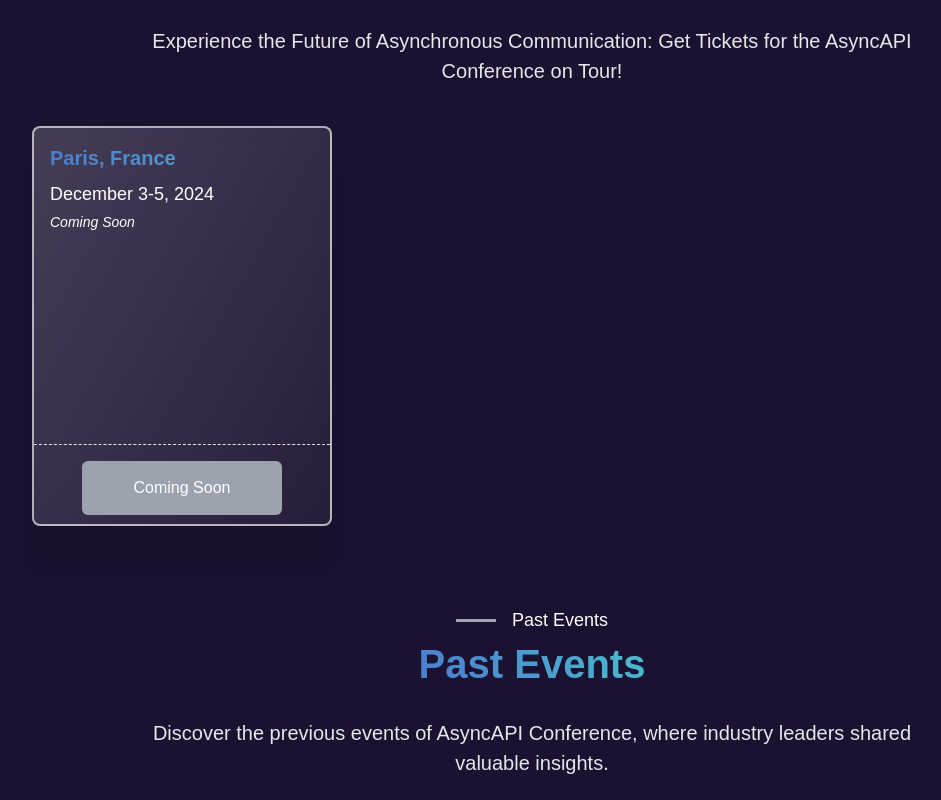
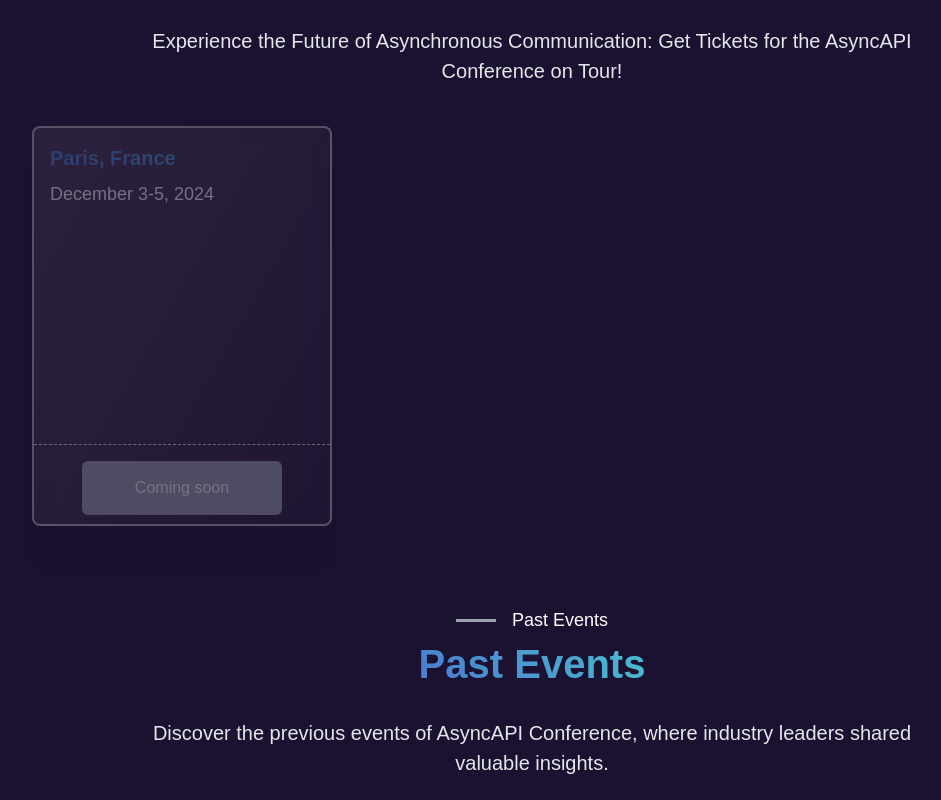
Before and after one commit to asyncapi/conference-website, a Next.js app: page / in a window 1280 px wide. Shown: the part 5720-6520 px from the top of the page, without its empty margins (108-1049 px from the left). Built offline with nearby package versions, Linux system fonts and the light colour scheme.

Commit message:
Update ticketCards.js

```diff
--- a/components/Tickets/ticketCards.js
+++ b/components/Tickets/ticketCards.js
@@ -1,42 +1,27 @@
-import React from "react";
-import Button from "../Buttons/button";
+import React from 'react';
+import Button from '../Buttons/button';
 
 function TicketCards({ className, city }) {
-  // Determine card style and status based on event status
-  const isEnded = city.ended;
-  const isUpcoming = !city.ticket;
-  const cardOpacity = isEnded ? "opacity-60" : "opacity-100";
-  const buttonText = city.isFree ? "Get Your Ticket" : "Buy Now";
-  const statusLabel = isEnded
-    ? "Ended"
-    : isUpcoming
-    ? "Coming Soon"
-    : "Available";
+  // Determine card style based on event status
+  const isEndedOrUpcoming = city.ended || !city.ticket;
+  const cardOpacity = isEndedOrUpcoming ? 'opacity-40' : 'opacity-100';
+  const buttonText = city.isFree ? 'Get Your Ticket' : 'Buy Now';
 
   return (
-    <div
-      className={`w-[300px] lg:w-full ${cardOpacity} hoverEffect h-[400px] cursor-pointer flex flex-col text-white justify-between rounded-lg card bg-white ${className}`}
-    >
-      <div className="p-4">
-        <div className="text-xl font-bold text-gradient">
-          {city.name}, {city.country}
-        </div>
-        <div className="mt-2 text-lg">{city.date}</div>
-        <div className="mt-1 text-sm italic">{statusLabel}</div>
+    <div className={`w-[300px] lg:w-full ${cardOpacity} hoverEffect h-[400px] cursor-pointer flex flex-col text-white justify-between rounded-lg card bg-white ${className}`}>
+      <div className='p-4'>
+        <div className='text-xl font-bold text-gradient'>{city.name}, {city.country}</div>
+        <div className='mt-2 text-lg'>{city.date}</div>
       </div>
-      <div className="border-t h-20 border-dashed p-4 text-center">
+      <div className='border-t h-20 border-dashed p-4 text-center'>
         {/* Show a button based on the event status */}
-        {isEnded ? (
-          <Button disabled overlay={true} className="w-[200px] bg-gray-400">
-            Ended
-          </Button>
-        ) : isUpcoming ? (
-          <Button disabled overlay={true} className="w-[200px] bg-gray-400">
-            Coming Soon
+        {isEndedOrUpcoming ? (
+          <Button disabled overlay={true} className='w-[200px] bg-gray-400'>
+            {city.ended ? 'Ended' : 'Coming soon'}
           </Button>
         ) : (
-          <a href={city.ticket} target="_blank" rel="noreferrer">
-            <Button className="w-[200px]">{buttonText}</Button>
+          <a href={city.ticket} target='_blank' rel='noreferrer'>
+            <Button className='w-[200px]'>{buttonText}</Button>
           </a>
         )}
       </div>
```
